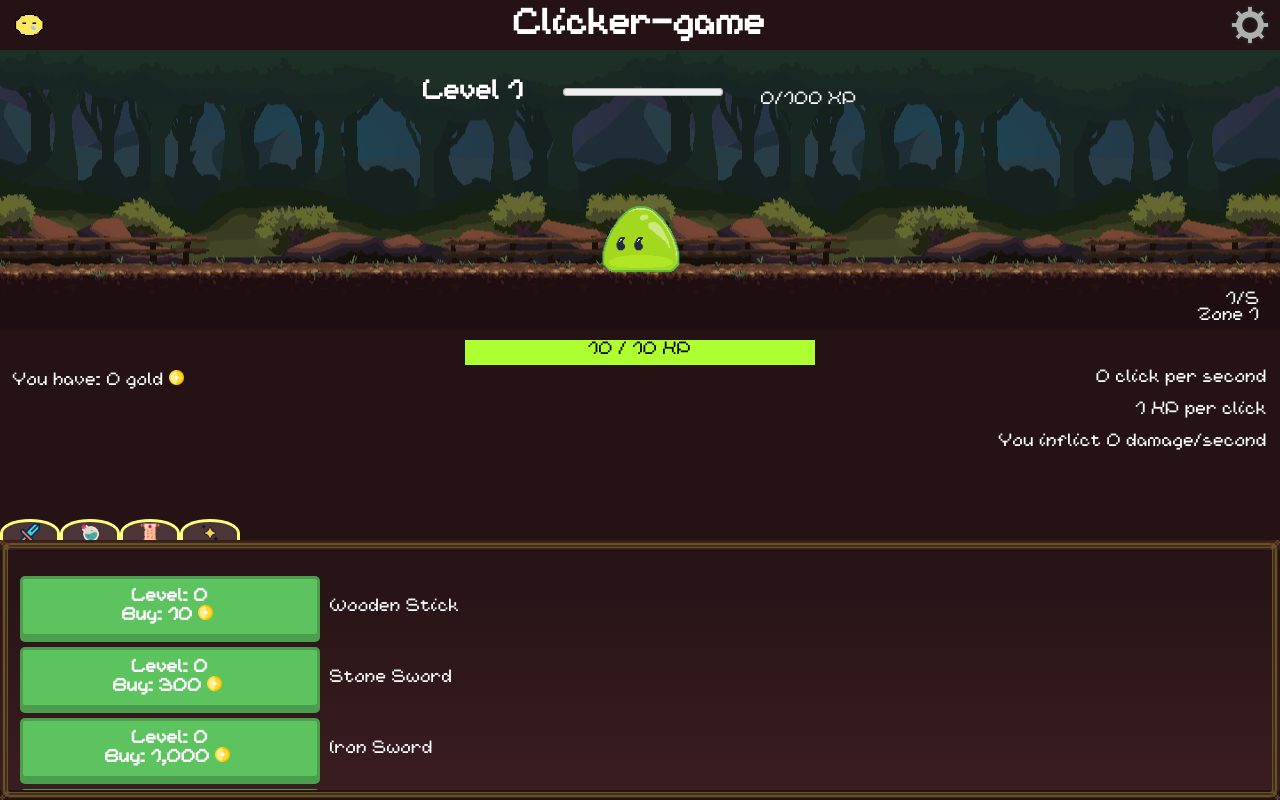
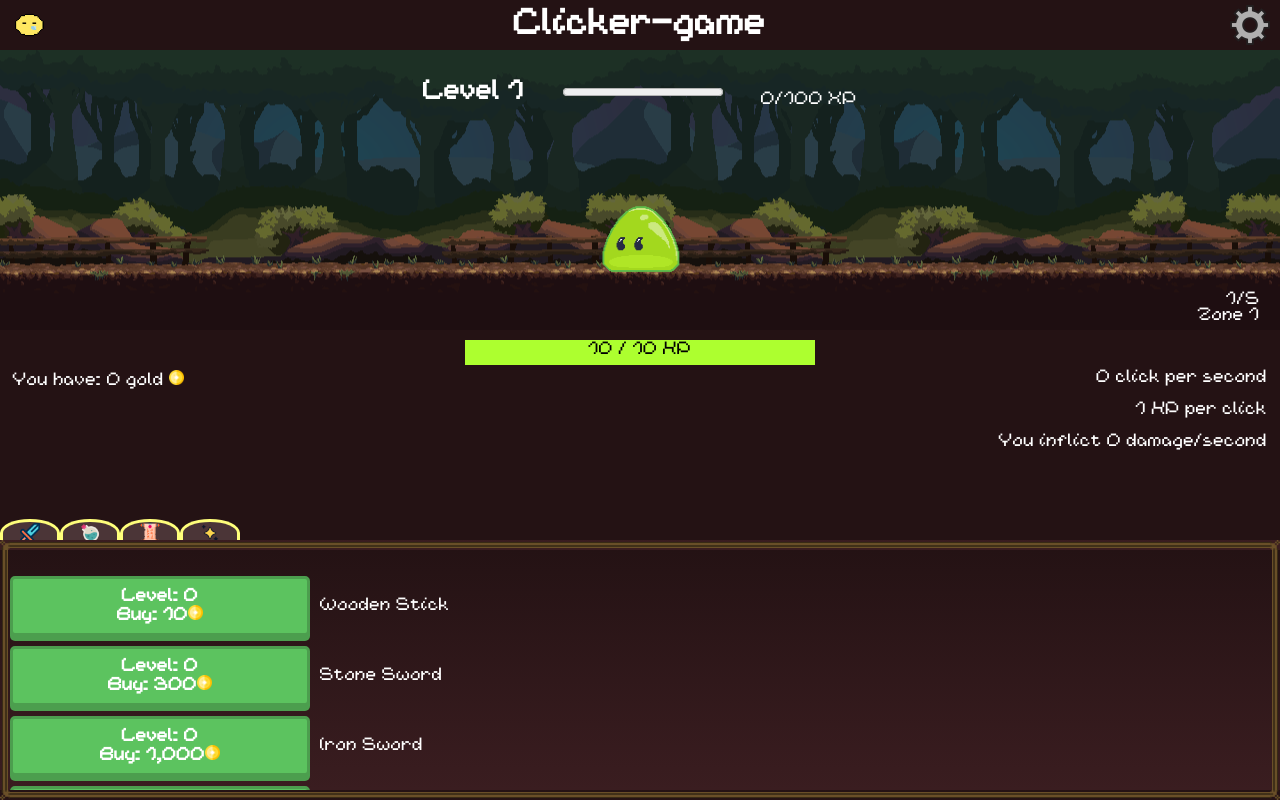
Before and after one commit to TTTaevas/Clicker-game, a React (Vite) app: page / in a window 1280 px wide. Shown: the top 800 px of the page. Built offline with nearby package versions, Linux system fonts and the light colour scheme.

Commit message:
Fix height of scroll shop buttons

```diff
--- a/src/style/shop.css
+++ b/src/style/shop.css
@@ -25,9 +25,8 @@
   justify-content: space-between;
   max-width: 700px;
 }
-.swordContainer :not(br) {
-  height: fit-content;
-	margin: auto 5px;
+.swordContainer p {
+	margin: auto 10px;
 }
 .tabs {
 	position: fixed;
@@ -37,7 +36,7 @@
   background-color: #5CC35F;
   border:3px solid #4C9E4E;
   width: 300px;
-  height: 80px;
+  height: 60px;
   padding: 10px 20px;
   font-size: 16px;
   font-weight: 700;
@@ -155,7 +154,7 @@ width: 33%;
   background-color: #C3D213;
   border:3px solid #A7B319;
   width: 300px;
-  height: 80px;
+  height: 60px;
   padding: 10px 20px;
   font-size: 16px;
   font-weight: 700;
```
Lines whose indentation alone changed are shown as unchanged.
